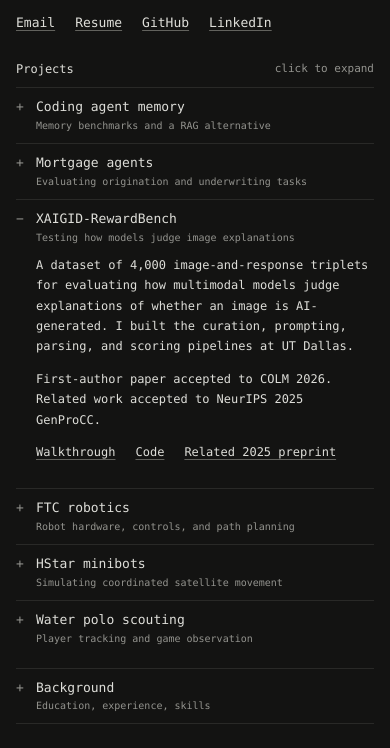
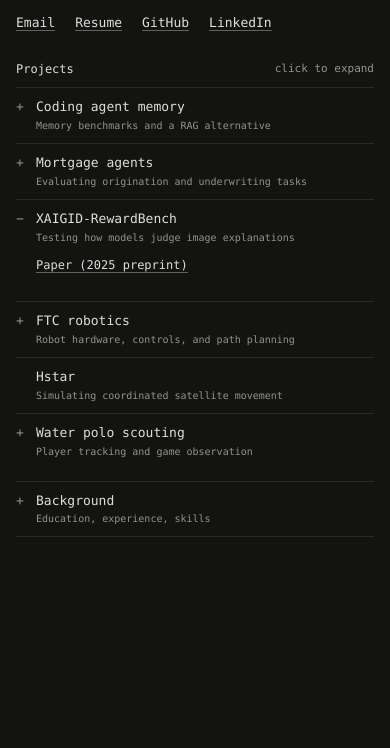
Before and after one commit to MichaelYang469/workportfolio, a website: page index.html in a window 390 px wide. Both pictures are taken after a click on the heading 195 px from the left and 332 px from the top of the page. Shown: the part 105-853 px from the top of the page. Drawn offline with Linux system fonts and the light colour scheme.

Commit message:
Simplify project details and update memory submission venue

```diff
--- a/index.css
+++ b/index.css
@@ -27,8 +27,8 @@
 h2 { font-size: 12px; font-weight: 400; margin: 0 0 8px; }
 #projects-heading { display: flex; justify-content: space-between; gap: 16px; }
 #projects-heading span { color: var(--muted); font-size: 11px; }
-details { border-top: 1px solid var(--line); }
-summary {
+details, .project-row { border-top: 1px solid var(--line); }
+summary, .project-row {
   display: grid;
   grid-template-columns: 12px 200px minmax(0, 1fr);
   gap: 10px;
@@ -39,6 +39,8 @@
 }
 summary::-webkit-details-marker { display: none; }
 summary::before { content: '+'; color: var(--muted); }
+.project-row { cursor: default; }
+.project-row::before { content: ''; }
 details[open] > summary::before { content: '−'; }
 summary:hover .project-name { text-decoration: underline; text-underline-offset: 3px; }
 .project-description { color: var(--muted); font-size: 11px; }
@@ -59,7 +61,7 @@
 .skip-link:focus { top: 8px; }
 @media (max-width: 640px) {
   main { width: calc(100% - 32px); margin-top: 24px; }
-  summary { grid-template-columns: 12px minmax(0, 1fr); gap: 0 8px; padding: 9px 0; }
+  summary, .project-row { grid-template-columns: 12px minmax(0, 1fr); gap: 0 8px; padding: 9px 0; }
   .project-description { grid-column: 2; font-size: 10px; }
   .description { padding-left: 20px; }
   #projects { margin-top: 22px; }
--- a/index.html
+++ b/index.html
@@ -29,7 +29,7 @@
             <summary><span class="project-name">Coding agent memory</span><span class="project-description">Memory benchmarks and a RAG alternative</span></summary>
             <div class="description">
               <p>At Columbia DAPLab, I’m working on benchmarks for memory in coding agents and an alternative to retrieval-augmented generation.</p>
-              <p class="note">In progress. Planned ICLR 2027 submission.</p>
+              <p class="note">In progress. Planned NAACL 2027 submission.</p>
             </div>
           </details>
           <details name="portfolio">
@@ -42,9 +42,7 @@
           <details name="portfolio">
             <summary><span class="project-name">XAIGID-RewardBench</span><span class="project-description">Testing how models judge image explanations</span></summary>
             <div class="description">
-              <p>A dataset of 4,000 image-and-response triplets for evaluating how multimodal models judge explanations of whether an image is AI-generated. I built the curation, prompting, parsing, and scoring pipelines at UT Dallas.</p>
-              <p>First-author paper accepted to COLM 2026. Related work accepted to NeurIPS 2025 GenProCC.</p>
-              <p class="project-links"><a href="projects/research.html">Walkthrough</a><a href="https://github.com/RewardBench/XAIGID-RewardBench" target="_blank" rel="noreferrer">Code</a><a href="https://arxiv.org/abs/2511.12363" target="_blank" rel="noreferrer">Related 2025 preprint</a></p>
+              <p><a href="https://arxiv.org/abs/2511.12363" target="_blank" rel="noreferrer">Paper (2025 preprint)</a></p>
             </div>
           </details>
           <details name="portfolio">
@@ -52,16 +50,11 @@
             <div class="description">
               <p>2022–2026. Led software, hardware, and manufacturing for two seasons. Built custom path planning, computer vision, and countersprung lift mechanisms; also worked on funding and sponsorships.</p>
               <p>Three World Championship qualifications and a World Championship Inspire Award with my team. Official Team USA alumnus.</p>
-              <p><a href="projects/robotics.html">Build notes and demos</a></p>
             </div>
           </details>
-          <details name="portfolio">
-            <summary><span class="project-name">HStar minibots</span><span class="project-description">Simulating coordinated satellite movement</span></summary>
-            <div class="description">
-              <p>During my summer 2025 internship at HStar Space, I designed, built, and programmed minibots to test a control algorithm for coordinated satellite movement. Work included localization, path planning, CAD, and fabrication.</p>
-              <p><a href="projects/aerospace.html">Project notes</a></p>
-            </div>
-          </details>
+          <div class="project-row">
+            <span class="project-name">Hstar</span><span class="project-description">Simulating coordinated satellite movement</span>
+          </div>
           <details name="portfolio">
             <summary><span class="project-name">Water polo scouting</span><span class="project-description">Player tracking and game observation</span></summary>
             <div class="description">
```
